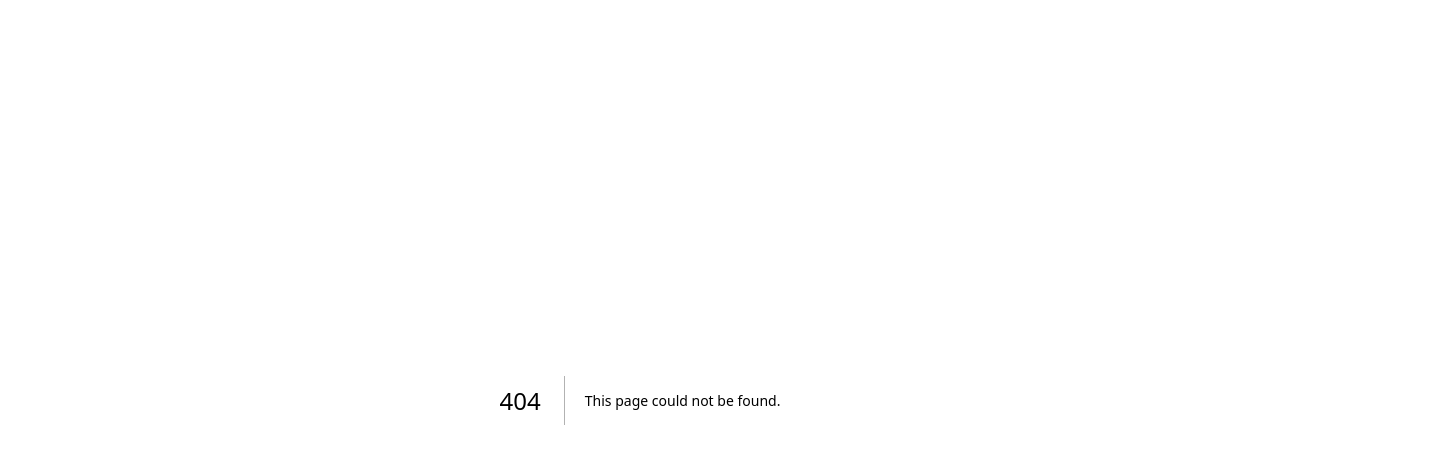
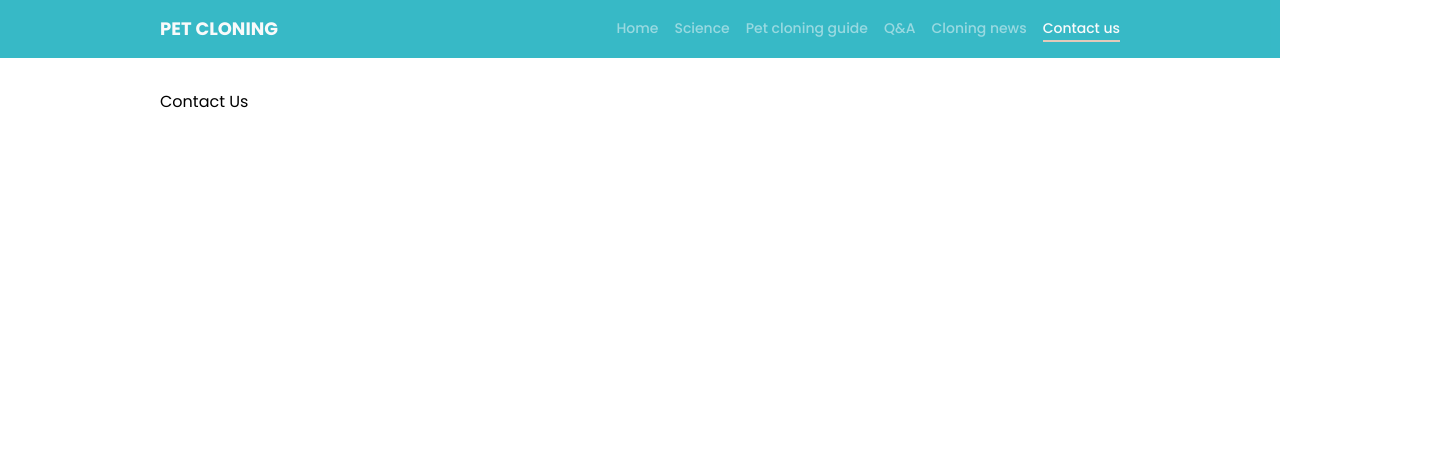
Before and after one commit to val2cak/pet-cloning, a Next.js app: page /contact-us in a window 1280 px wide. Before the commit this address had no page. Shown: the top 464 px of the page, 1440 px wide, since content can reach past the window. Built offline with nearby package versions, Linux system fonts and the light colour scheme.

Commit message:
adding header

```diff
--- /dev/null
+++ b/components/Header/Header.tsx
@@ -0,0 +1,46 @@
+import Link from 'next/link';
+import { useRouter } from 'next/router';
+
+import { navigationItems } from '../../constants/NavigationItems';
+
+const Header: React.FC = () => {
+  const router = useRouter();
+
+  return (
+    <header
+      className={`bg-primary px-40 py-4 ${
+        router.pathname === '/science' || router.pathname === '/cloning-news'
+          ? 'opacity-100'
+          : 'opacity-80'
+      }`}
+    >
+      <div className='container mx-auto flex items-center justify-between'>
+        <Link href='/' legacyBehavior>
+          <a className='text-light text-md font-bold uppercase'>Pet Cloning</a>
+        </Link>
+
+        <nav>
+          <ul className='flex space-x-4'>
+            {navigationItems.map((link) => (
+              <li key={link.id}>
+                <Link href={link.link} legacyBehavior>
+                  <a
+                    className={`text-light text-sm font-medium ${
+                      router.pathname === link.link
+                        ? 'opacity-100 border-b-2 border-secondary flex justify-end items-start'
+                        : 'opacity-50 hover:opacity-100'
+                    }`}
+                  >
+                    {link.text}
+                  </a>
+                </Link>
+              </li>
+            ))}
+          </ul>
+        </nav>
+      </div>
+    </header>
+  );
+};
+
+export default Header;
--- a/constants/NavigationItems.ts
+++ b/constants/NavigationItems.ts
@@ -1,8 +1,8 @@
 export const navigationItems = [
-  'Home',
-  'Science',
-  'PetCloningGuide',
-  'Q&A',
-  'CloningNews',
-  'ContactUs',
+  { id: 1, text: 'Home', link: '/' },
+  { id: 2, text: 'Science', link: '/science' },
+  { id: 3, text: 'Pet cloning guide', link: '/pet-cloning-guide' },
+  { id: 4, text: 'Q&A', link: '/q&a' },
+  { id: 5, text: 'Cloning news', link: '/cloning-news' },
+  { id: 6, text: 'Contact us', link: '/contact-us' },
 ];
--- /dev/null
+++ b/pages/Layout.tsx
@@ -0,0 +1,15 @@
+import { NextSeo } from 'next-seo';
+import SEO from '../constants/next-seo.config';
+import Header from '../components/Header/Header';
+
+const Layout: React.FC = ({ children }) => {
+  return (
+    <>
+      <NextSeo title={SEO.title} />
+      <Header />
+      <main className='container mx-40 mt-8'>{children}</main>
+    </>
+  );
+};
+
+export default Layout;
--- /dev/null
+++ b/pages/cloning-news/index.tsx
@@ -0,0 +1,11 @@
+import Layout from '../Layout';
+
+const CloningNews = () => {
+  return (
+    <Layout>
+      <div>Cloning News</div>
+    </Layout>
+  );
+};
+
+export default CloningNews;
--- /dev/null
+++ b/pages/contact-us/index.tsx
@@ -0,0 +1,11 @@
+import Layout from '../Layout';
+
+const ContactUs = () => {
+  return (
+    <Layout>
+      <div>Contact Us</div>
+    </Layout>
+  );
+};
+
+export default ContactUs;
--- a/pages/index.tsx
+++ b/pages/index.tsx
@@ -1,11 +1,10 @@
-import { NextSeo } from 'next-seo';
-import SEO from '../constants/next-seo.config';
+import Layout from './Layout';
 
 const Home = () => {
   return (
-    <>
-      <NextSeo title={SEO.title} />
-    </>
+    <Layout>
+      <h1>Welcome to Pet Cloning!</h1>
+    </Layout>
   );
 };
 
--- /dev/null
+++ b/pages/pet-cloning-guide/index.tsx
@@ -0,0 +1,11 @@
+import Layout from '../Layout';
+
+const PetCloningGuide = () => {
+  return (
+    <Layout>
+      <div>Pet Cloning Guide</div>
+    </Layout>
+  );
+};
+
+export default PetCloningGuide;
--- /dev/null
+++ b/pages/q&a/index.tsx
@@ -0,0 +1,11 @@
+import Layout from '../Layout';
+
+const QA = () => {
+  return (
+    <Layout>
+      <div>Q&A</div>
+    </Layout>
+  );
+};
+
+export default QA;
--- /dev/null
+++ b/pages/science/index.tsx
@@ -0,0 +1,11 @@
+import Layout from '../Layout';
+
+const Science = () => {
+  return (
+    <Layout>
+      <div>Science</div>
+    </Layout>
+  );
+};
+
+export default Science;
--- a/styles/globals.css
+++ b/styles/globals.css
@@ -1,9 +1,9 @@
+@import url('https://fonts.googleapis.com/css2?family=Poppins:ital,wght@0,100;0,200;0,300;0,400;0,500;0,600;0,700;0,800;0,900;1,100;1,200;1,300;1,400;1,500;1,600;1,700;1,800;1,900&display=swap');
+
 @import 'tailwindcss/base';
 @import 'tailwindcss/components';
 @import 'tailwindcss/utilities';
 
-@import url('https://fonts.googleapis.com/css2?family=Poppins:ital,wght@0,100;0,200;0,300;0,400;0,500;0,600;0,700;0,800;0,900;1,100;1,200;1,300;1,400;1,500;1,600;1,700;1,800;1,900&display=swap');
-
 html {
   font-family: 'Poppins', sans-serif;
 }
--- a/tailwind.config.js
+++ b/tailwind.config.js
@@ -53,20 +53,12 @@ module.exports = {
         10: '4.0rem',
       },
       fontSize: {
-        xs: ['12px', { lineHeight: '1.6rem' }],
-        sm: ['16px', { lineHeight: '2.0rem' }],
-        base: ['20px', { lineHeight: '2.0rem' }],
-        md: ['24px', { lineHeight: '2.4rem' }],
-        lg: ['32px', { lineHeight: '2.8rem' }],
-        xl: ['36px', { lineHeight: '2.8rem' }],
-        '2xl': ['2.4rem', { lineHeight: '3.2rem' }],
-        '3xl': ['3.0rem', { lineHeight: '3.6rem' }],
-        '4xl': ['3.6rem', { lineHeight: '4.0rem' }],
-        '5xl': ['4.8rem', { lineHeight: '1' }],
-        '6xl': ['6.0rem', { lineHeight: '1' }],
-        '7xl': ['7.2rem', { lineHeight: '1' }],
-        '8xl': ['9.6rem', { lineHeight: '1' }],
-        '9xl': ['12.8rem', { lineHeight: '1' }],
+        xs: ['12px', { lineHeight: '1.5rem' }],
+        sm: ['14px', { lineHeight: '1.5rem' }],
+        base: ['16px', { lineHeight: '1.5rem' }],
+        md: ['18px', { lineHeight: '1.5rem' }],
+        lg: ['24px', { lineHeight: '2rem' }],
+        xl: ['32px', { lineHeight: '2rem' }],
       },
       borderWidth: {
         default: '1px',
```
Also changed, not shown: package.json (+5 -5 lines), 1 other file (tests, documents, lock files or other folders).
